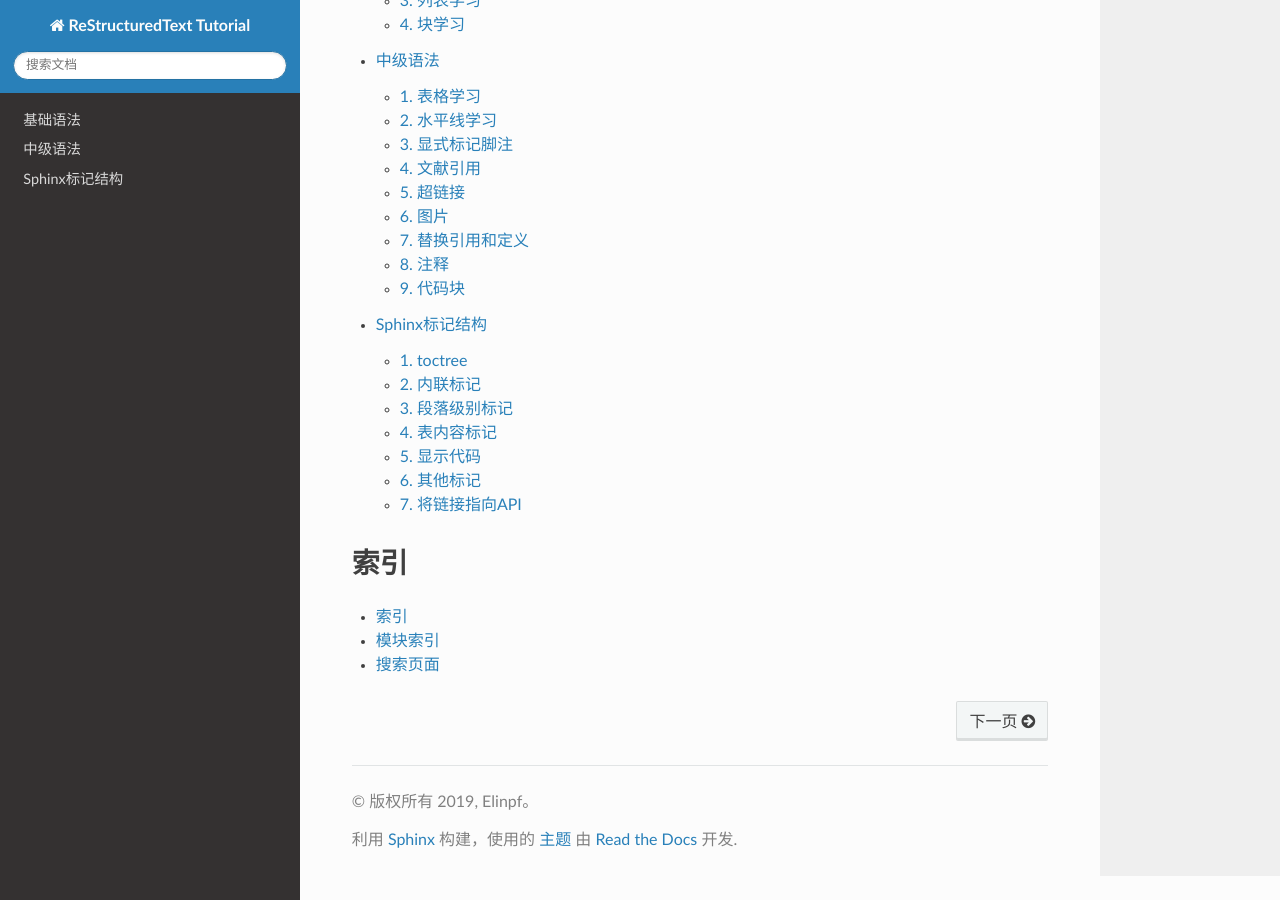
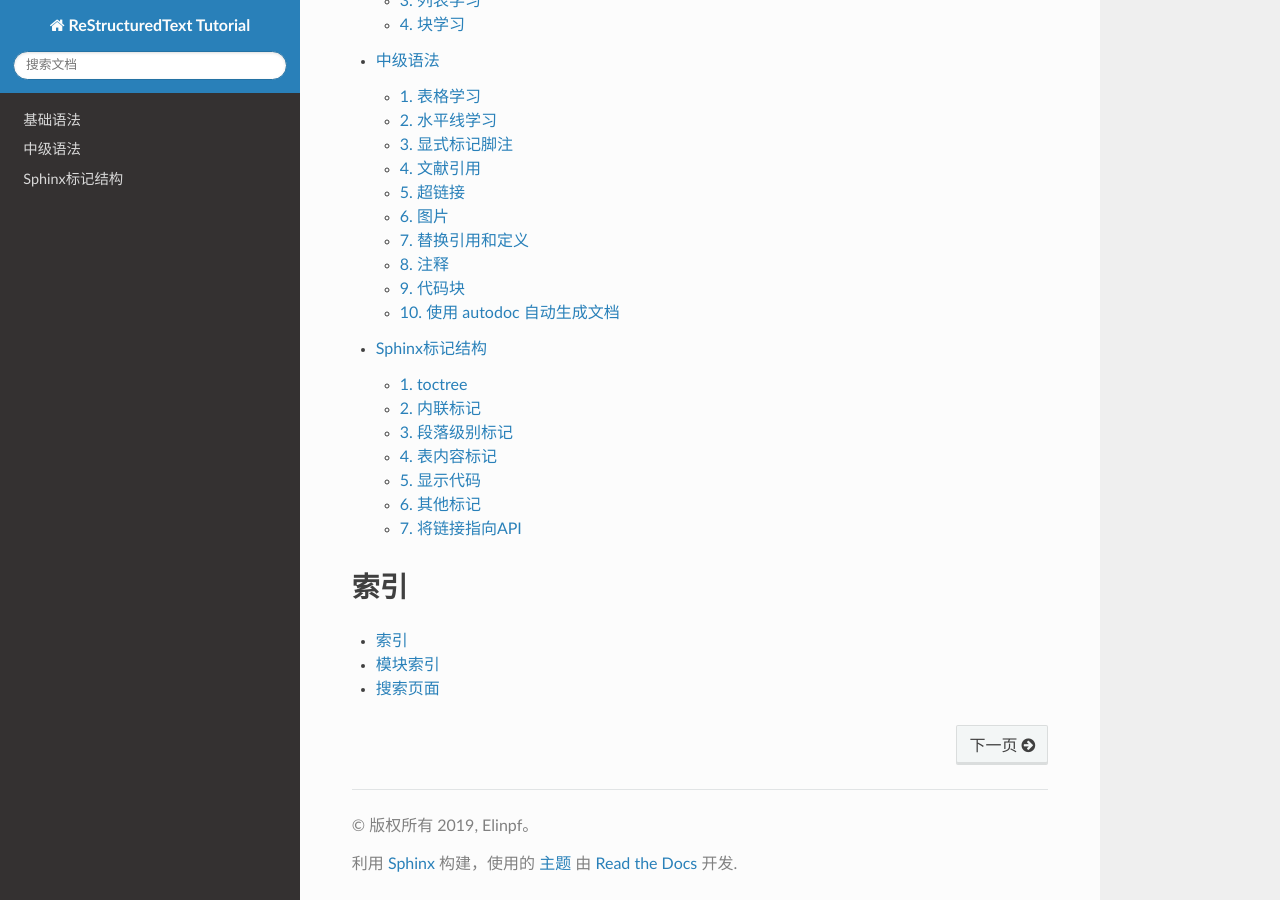
Before and after one commit to Elinpf/rst-tutorial, a Sphinx documentation site: the page built from source/index.rst, in a window 1280 px wide and 900 px high, scrolled down 1111 px. Built offline with Sphinx 7.4.7 and the Read the Docs theme 2.0.0, drawn with Linux system fonts in a browser that asks for light colours; some of the changed lines change nothing that is shown.

Commit message:
更新文档

```diff
--- /dev/null
+++ b/source/advance/10_use_autodoc.rst
@@ -0,0 +1,42 @@
+.. _topics-10_use_autodoc:
+
+使用 autodoc 自动生成文档
+==========================
+
+.. note::
+
+   本节内容基于 Sphinx 1.0.7
+
+Sphinx 可以从 Python 模块中自动生成文档。这个功能被称为 autodoc，它是 Sphinx 的一个扩展。autodoc 可以从模块中提取文档字符串，然后将它们转换为 reStructuredText 格式，最后将它们嵌入到 Sphinx 文档中。
+
+.. note::
+
+   autodoc 仅支持 Python 2.3 及以上版本。
+
+在 ``conf.py`` 中启用 autodoc 扩展::
+
+   extensions = ['sphinx.ext.autodoc']
+
+.. note::
+
+    你可以在 ``conf.py`` 中启用多个扩展，只要将它们放在 ``extensions`` 列表中即可。
+
+::
+
+    .. autoclass:: net_inspect.domain.Cluster
+        :members:
+        :undoc-members:
+
+可用参数：
+
+.. code-block::
+
+   :members: 显示类的所有成员
+   :undoc-members: 显示未被文档化的成员
+   :show-inheritance: 显示继承关系
+   :inherited-members: 显示继承的成员
+   :private-members: 显示私有成员
+   :special-members: 显示特殊成员
+   :exclude-members: 排除成员
+   :member-order: 指定成员排序方式
+   :noindex: 不生成索引
--- a/source/advance/index.rst
+++ b/source/advance/index.rst
@@ -19,3 +19,4 @@
     07_use_reference_by_replace
     08_use_comment
     09_use_code_block
+    10_use_autodoc
```
